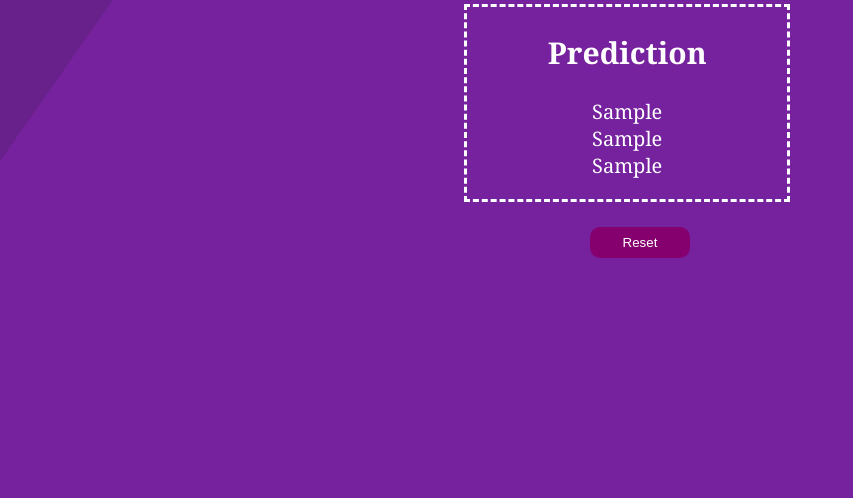
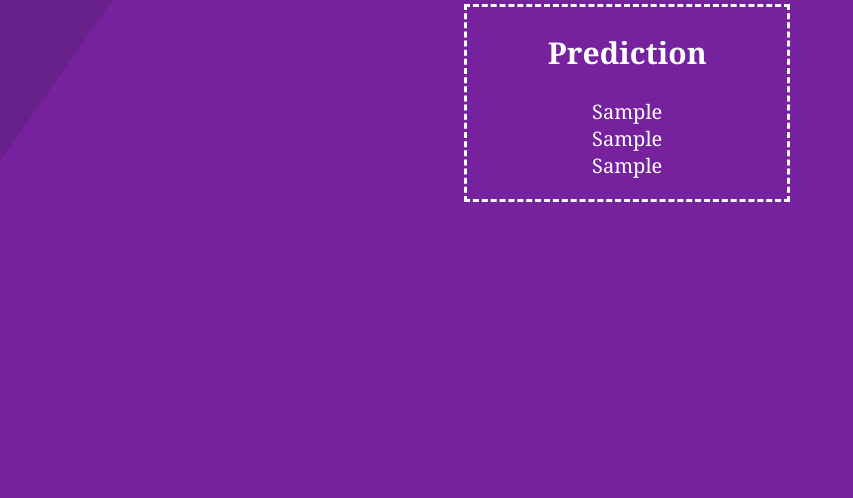
Before and after one commit to anjana-kt/bully_detection, a Flask app: template bully_detection/templates/index.html in a window 1280 px wide. Shown: the part 198-696 px from the top of the page, without its empty margins (0-853 px from the left). Run offline with Flask 2, Linux system fonts and the light colour scheme; the template is opened without the code that fills it: most values are stand-ins (such as "Sample title", 1, 10 or a date in 2020); parts of the project's set-up code (start-up, migrations or seed data) failed here and were passed over.

Commit message:
modified

```diff
--- a/bully_detection/templates/index.html
+++ b/bully_detection/templates/index.html
@@ -12,7 +12,7 @@
     <h1>Cyber Bullying Detection</h1>
     <div class="container">
     <form action="/" method ="POST">
-        <input type="text" name="content" id="value"  placeholder="content" autocomplete="off">
+        <input name="content" type="text" name="content" id="value"  placeholder="content" autocomplete="off">
         <input type="submit" value="Search">
     </form>
 
@@ -22,14 +22,7 @@
         <p>{{ ans[0] }}<br>{{ ans[1] }}<br>{{ ans[2] }}<br></p>
 
     </div>
-    <input name = "reset" type="submit" value="Reset" onclick="reset">
-    <script>
-    function reset() {
-        var frm = document.getElementsByName('prediction');
-        frm.reset();  // Reset all form data
-        return false; // Prevent page refresh
-     }
-     </script>
+
     </div>
 </body>
 </html>
```
